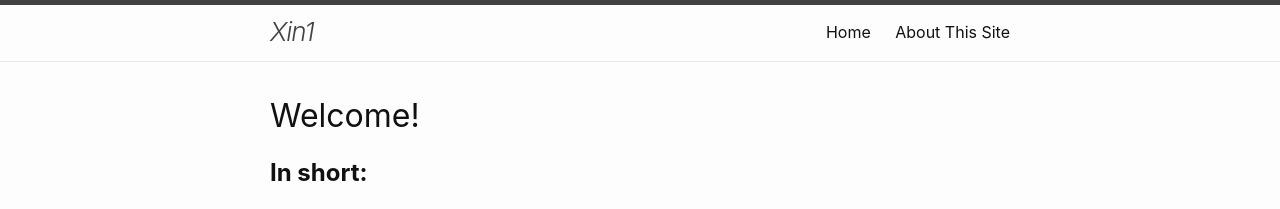
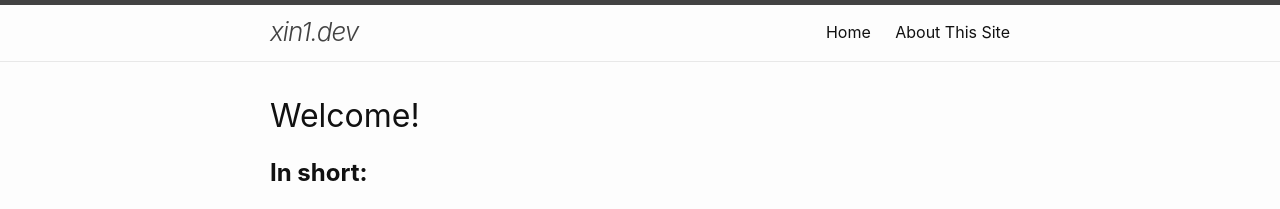
Before and after one commit to xin1z/xin1z.github.io, a Jekyll site: the page built from index.md, in a window 1280 px wide. Shown: the top 209 px of the page. Built offline with Jekyll 4.4.1, drawn with Linux system fonts in a browser that asks for light colours.

Commit message:
[maintain] Change website title

```diff
--- a/_config.yml
+++ b/_config.yml
@@ -1,5 +1,5 @@
 # Website infos
-title: "Xin1"
+title: "xin1.dev"
 description: ""
 author: "Xin"
 email: "xinyi34@outlook.com"
```
